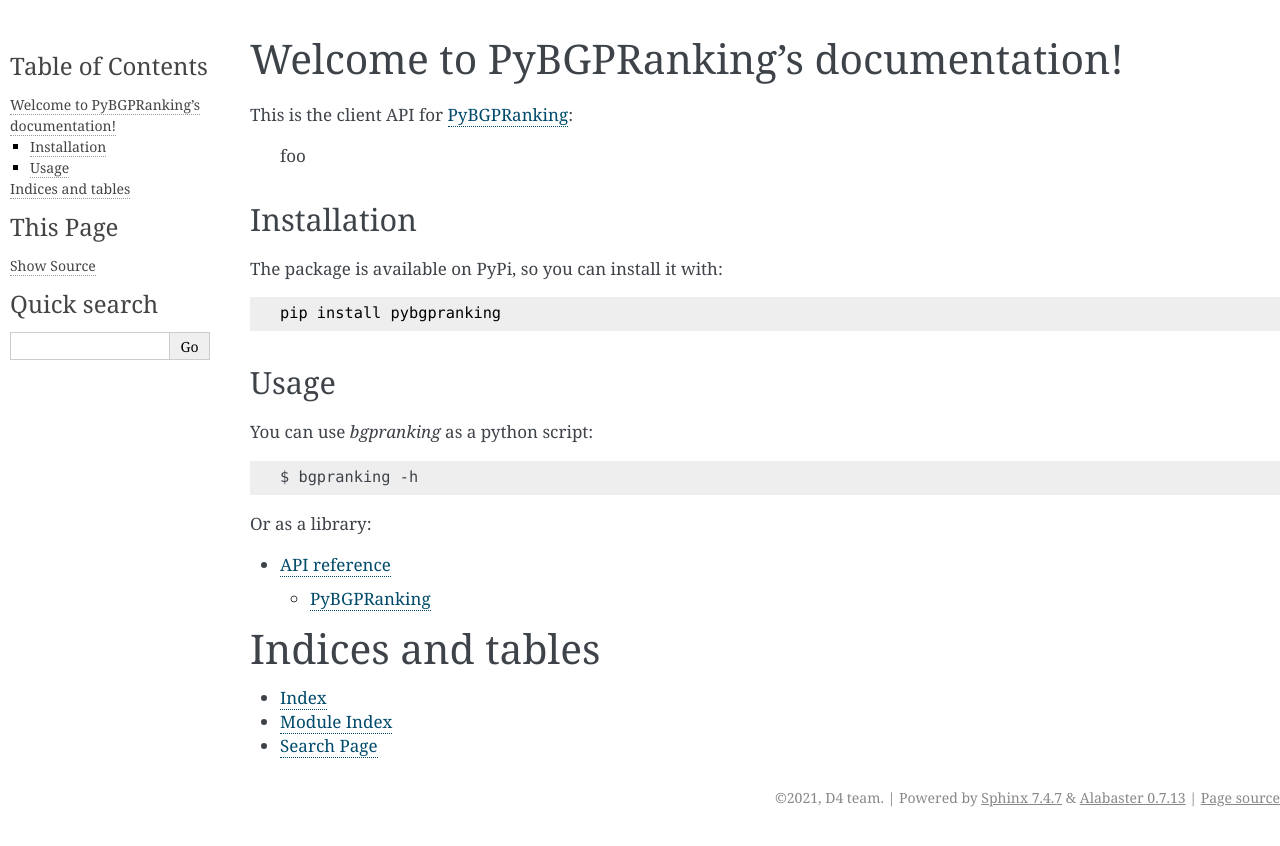
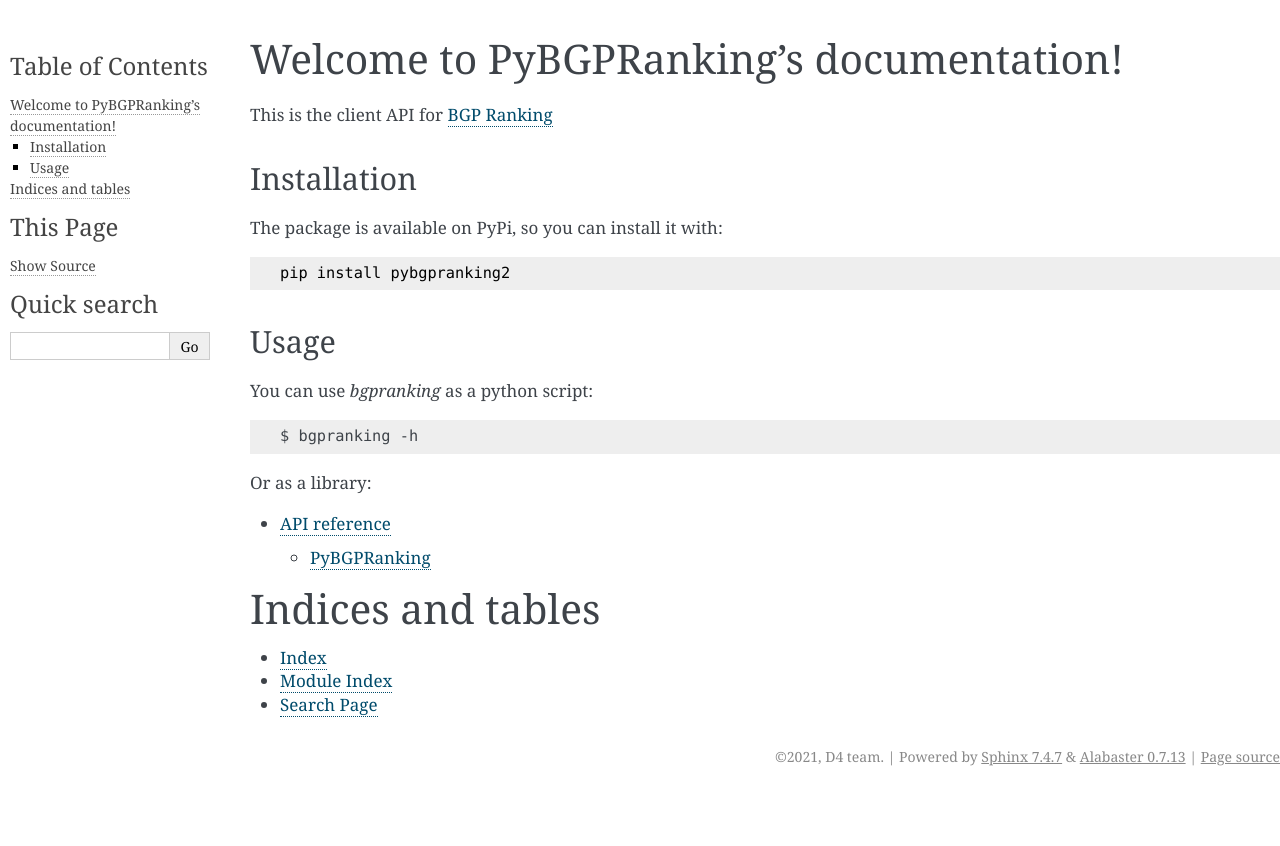
Before and after one commit to D4-project/pybgpranking, a Sphinx documentation site: the page built from docs/source/index.rst, in a window 1280 px wide. Shown: the top 846 px of the page. Built offline with Sphinx 7.4.7, drawn with Linux system fonts in a browser that asks for light colours.

Commit message:
fix: A few more issues with doc

```diff
--- a/docs/source/index.rst
+++ b/docs/source/index.rst
@@ -6,9 +6,7 @@
 Welcome to PyBGPRanking's documentation!
 =============================================
 
-This is the client API for `PyBGPRanking <https://github.com/D4-project/pybgpranking>`_:
-
-  foo
+This is the client API for `BGP Ranking <https://github.com/D4-project/BGP-Ranking/>`_
 
 
 Installation
@@ -16,7 +14,7 @@
 
 The package is available on PyPi, so you can install it with::
 
-  pip install pybgpranking
+  pip install pybgpranking2
 
 
 Usage
```
